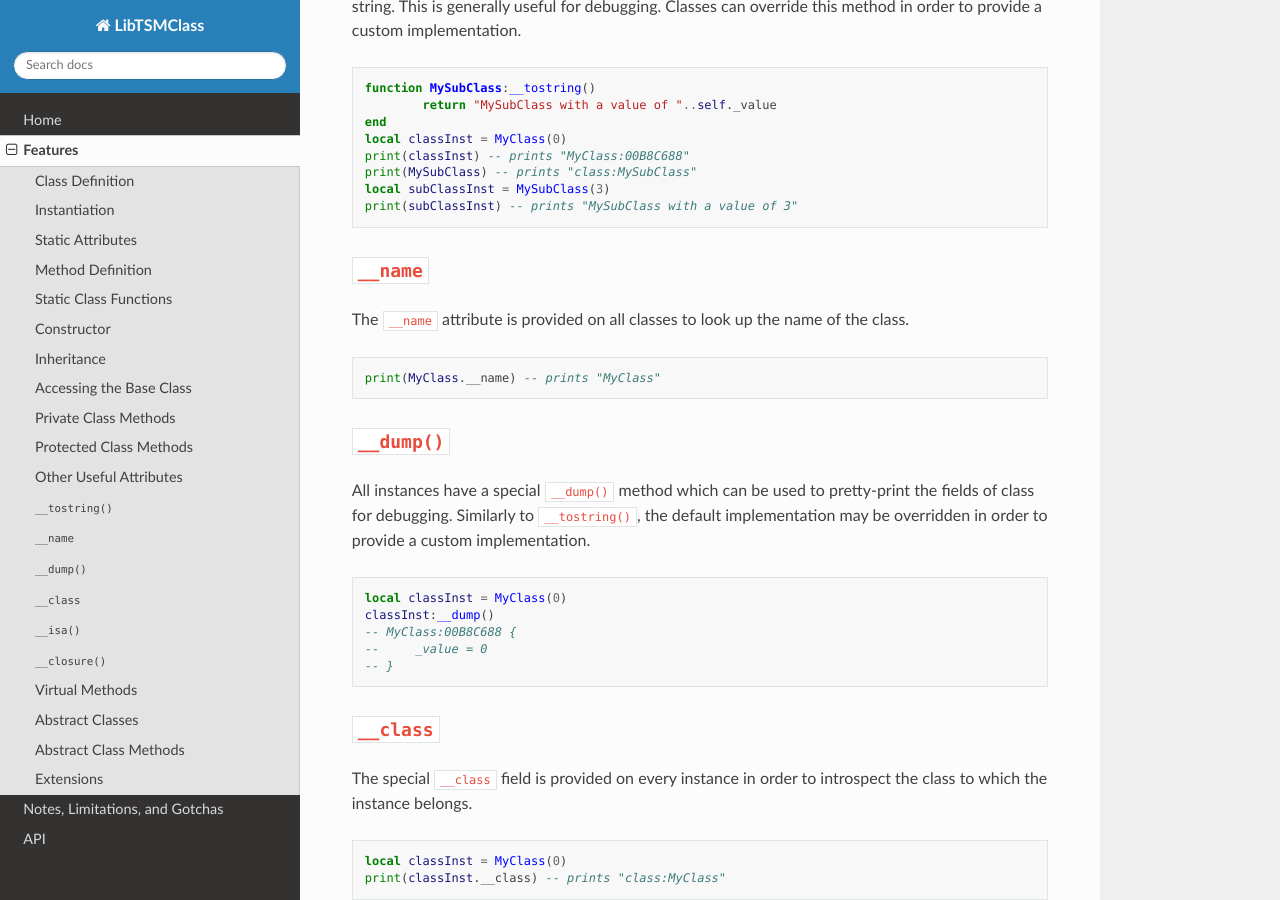
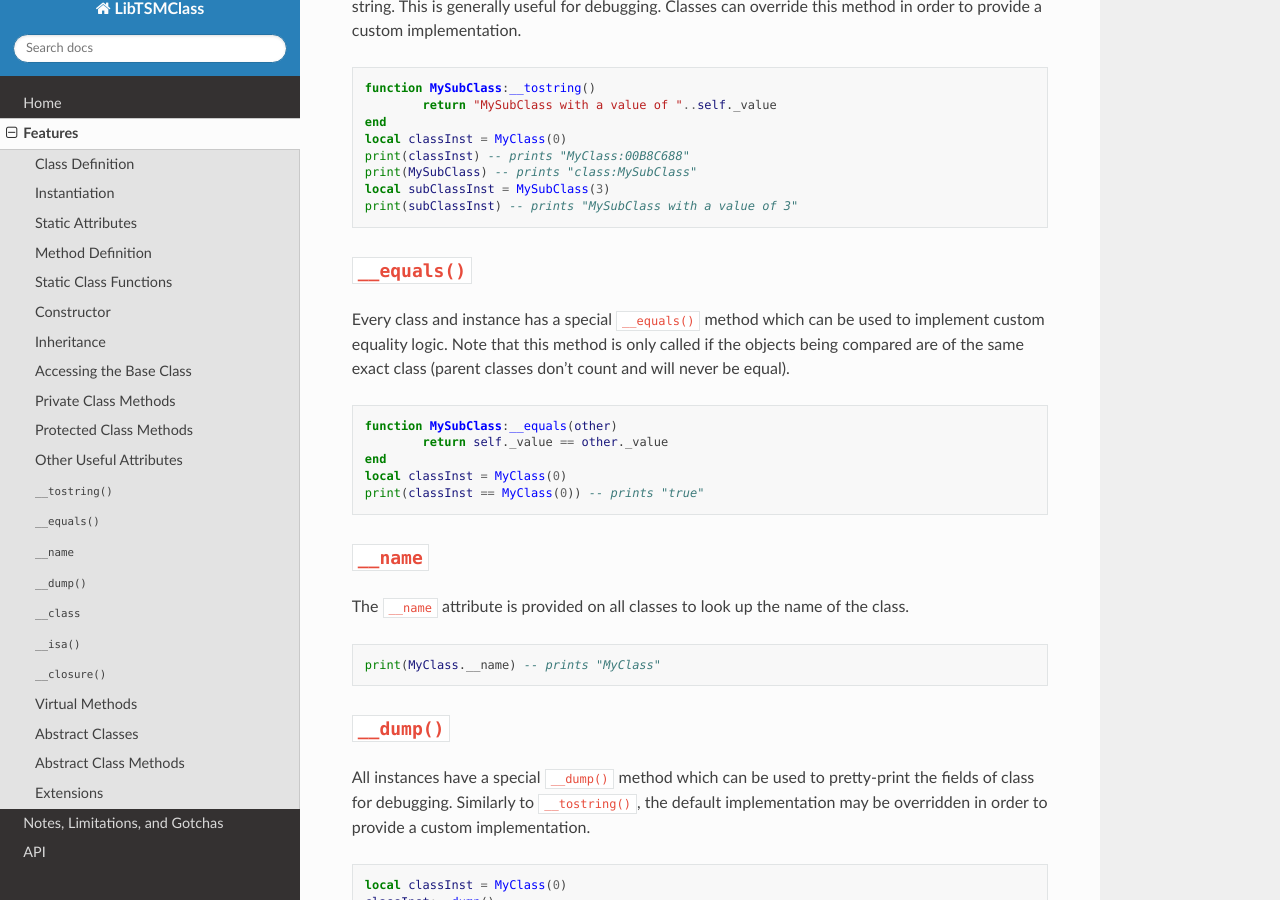
Before and after one commit to TradeSkillMaster/LibTSMClass, a Sphinx documentation site: the page built from Docs/features.md, in a window 1280 px wide and 900 px high, scrolled down 3524 px. Built offline with Sphinx 7.4.7 and the Read the Docs theme 3.1.0, drawn with Linux system fonts in a browser that asks for light colours.

Commit message:
Add __equals() method (#31)

````diff
--- a/Docs/features.md
+++ b/Docs/features.md
@@ -152,6 +152,18 @@ local subClassInst = MySubClass(3)
 print(subClassInst) -- prints "MySubClass with a value of 3"
 ```
 
+## `__equals()`
+
+Every class and instance has a special `__equals()` method which can be used to implement custom equality logic. Note that this method is only called if the objects being compared are of the same exact class (parent classes don't count and will never be equal).
+
+```lua
+function MySubClass:__equals(other)
+	return self._value == other._value
+end
+local classInst = MyClass(0)
+print(classInst == MyClass(0)) -- prints "true"
+```
+
 ## `__name`
 
 The `__name` attribute is provided on all classes to look up the name of the class.
````
Also changed, not shown: 2 other files.
